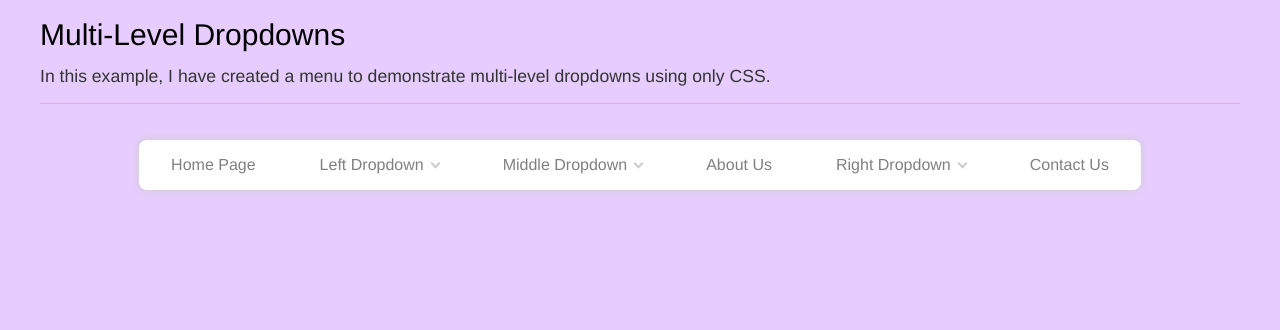
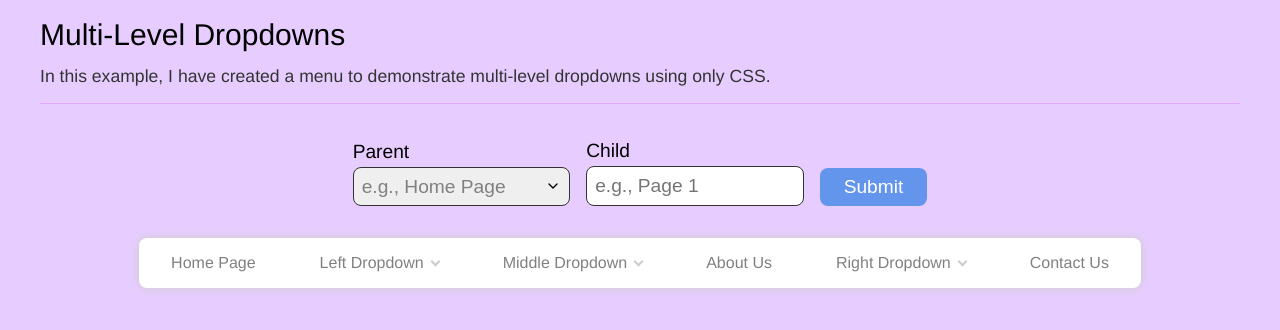
Before and after one commit to faiyazkhan024/multi-level-dropdowns, a React (Vite) app: page / in a window 1280 px wide. Shown: the top 330 px of the page. Built offline with nearby package versions, Linux system fonts and the light colour scheme.

Commit message:
Added Add Menu Form

```diff
--- a/src/App.tsx
+++ b/src/App.tsx
@@ -1,5 +1,6 @@
 import { MenuContextProvider } from "./components/providers";
 import AppBar from "./components/AppBar";
+import Form from "./components/Form";
 import Menu from "./components/Menu";
 
 export const App = () => {
@@ -8,6 +9,7 @@ export const App = () => {
       <AppBar />
       <main className="main">
         <MenuContextProvider>
+          <Form />
           <Menu />
         </MenuContextProvider>
       </main>
--- /dev/null
+++ b/src/components/Form/Form.module.css
@@ -0,0 +1,25 @@
+.form {
+  display: flex;
+  flex-direction: column;
+  gap: 1rem;
+}
+
+@media screen and (min-width: 768px) {
+  .form {
+    flex-direction: row;
+    align-items: flex-end;
+  }
+
+  .form > label {
+    flex: 1;
+  }
+}
+
+button {
+  cursor: pointer;
+  transition: background-color 0.3s ease-in-out;
+}
+
+button:hover {
+  background-color: var(--accent);
+}
--- /dev/null
+++ b/src/components/Form/Form.tsx
@@ -0,0 +1,39 @@
+import { FC, FormEvent } from "react";
+import { Options } from "./Options";
+import Input from "../core/Input";
+import Select from "../core/Select";
+import Button from "../core/Button";
+import { useMenu } from "src/hooks/useMenu";
+import classes from "./Form.module.css";
+
+export const Form: FC = () => {
+  const { menu, addMenu } = useMenu();
+
+  const handleSubmit = (event: FormEvent<HTMLFormElement>) => {
+    event.preventDefault();
+    const form = event.currentTarget;
+    const parent = form.parent as HTMLSelectElement;
+    const child = form.child as HTMLInputElement;
+
+    if (!parent.value || !child.value.trim()) return;
+
+    addMenu?.({ parentID: parent.value, name: child.value.trim() });
+
+    form.reset();
+  };
+
+  return (
+    <form className={classes.form} onSubmit={handleSubmit}>
+      <Select
+        label="Parent"
+        name="parent"
+        placeholder="e.g., Home Page"
+        required
+      >
+        <Options options={menu} />
+      </Select>
+      <Input label="Child" name="child" placeholder="e.g., Page 1" required />
+      <Button type="submit">Submit</Button>
+    </form>
+  );
+};
--- /dev/null
+++ b/src/components/Form/Options.tsx
@@ -0,0 +1,20 @@
+import { FC, Fragment } from "react";
+
+interface OptionsProps {
+  options?: Array<MultiLevelDropdown>;
+}
+
+export const Options: FC<OptionsProps> = ({ options }) => {
+  if (!options) return null;
+
+  return (
+    <>
+      {options.map(({ id, name, children }) => (
+        <Fragment key={id}>
+          <option value={id}>{name}</option>
+          {children && <Options options={children} />}
+        </Fragment>
+      ))}
+    </>
+  );
+};
--- /dev/null
+++ b/src/components/Form/index.ts
@@ -0,0 +1,3 @@
+import { Form } from "./Form";
+
+export default Form;
--- a/src/components/Menu/Menu.module.css
+++ b/src/components/Menu/Menu.module.css
@@ -1,11 +1,10 @@
-.nav li:has(ul) {
+.nav li:has(ul:not(:empty)) {
   display: flex;
   align-items: center;
   gap: 8px;
-  position: relative;
 }
 
-.nav li:has(ul)::after {
+.nav li:has(ul:not(:empty))::after {
   content: "";
   height: 5px;
   width: 5px;
```
